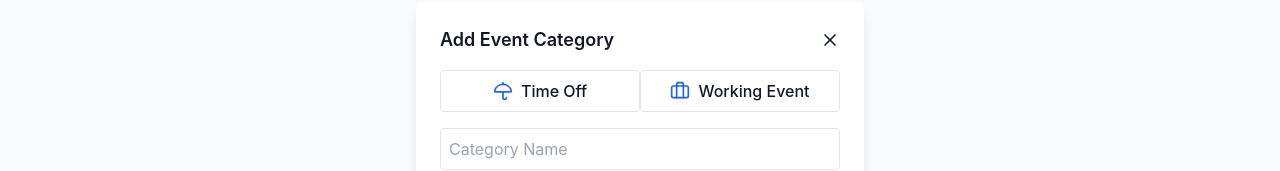
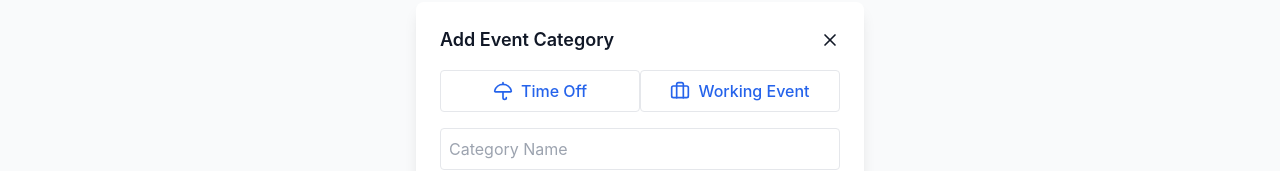
Before and after one commit to VacationReady/corenz-frontend, a Next.js app: page /settings/event-manager in a window 1280 px wide. Both pictures are taken after a click on the button "Add Category". Shown: the part 181-352 px from the top of the page. Built offline with nearby package versions, Linux system fonts and the light colour scheme; no server answers; the database is empty.

Commit message:
12321312

```diff
--- a/app/components/AddCategoryModal.tsx
+++ b/app/components/AddCategoryModal.tsx
@@ -86,8 +86,8 @@ export default function AddCategoryModal({ isOpen, onClose, onSuccess }: AddCate
             className={cn(
               "flex-1 border rounded p-2 flex items-center justify-center space-x-2 transition font-medium",
               categoryType === "TIME_OFF"
-                ? "bg-blue-600 text-white border-blue-700 ring-2 ring-blue-300"
-                : "bg-gray-200 text-gray-900 hover:bg-gray-300"
+                ? "bg-blue-600 text-white border-blue-600 outline outline-2 outline-blue-300"
+                : "bg-white text-blue-600 border-blue-600 hover:bg-blue-50"
             )}
           >
             <UmbrellaIcon
@@ -103,8 +103,8 @@ export default function AddCategoryModal({ isOpen, onClose, onSuccess }: AddCate
             className={cn(
               "flex-1 border rounded p-2 flex items-center justify-center space-x-2 transition font-medium",
               categoryType === "WORKING_EVENT"
-                ? "bg-blue-600 text-white border-blue-700 ring-2 ring-blue-300"
-                : "bg-gray-200 text-gray-900 hover:bg-gray-300"
+                ? "bg-blue-600 text-white border-blue-600 outline outline-2 outline-blue-300"
+                : "bg-white text-blue-600 border-blue-600 hover:bg-blue-50"
             )}
           >
             <BriefcaseIcon
```
